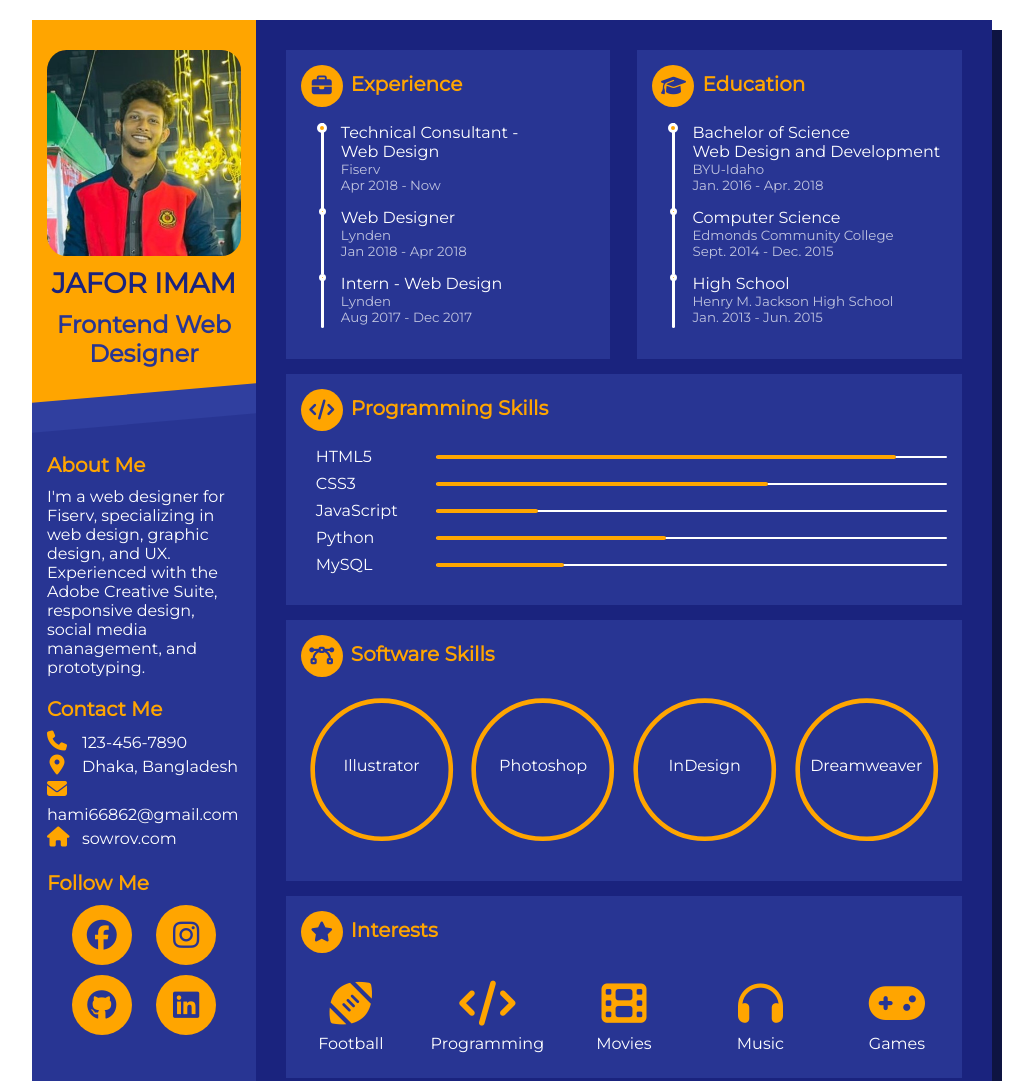
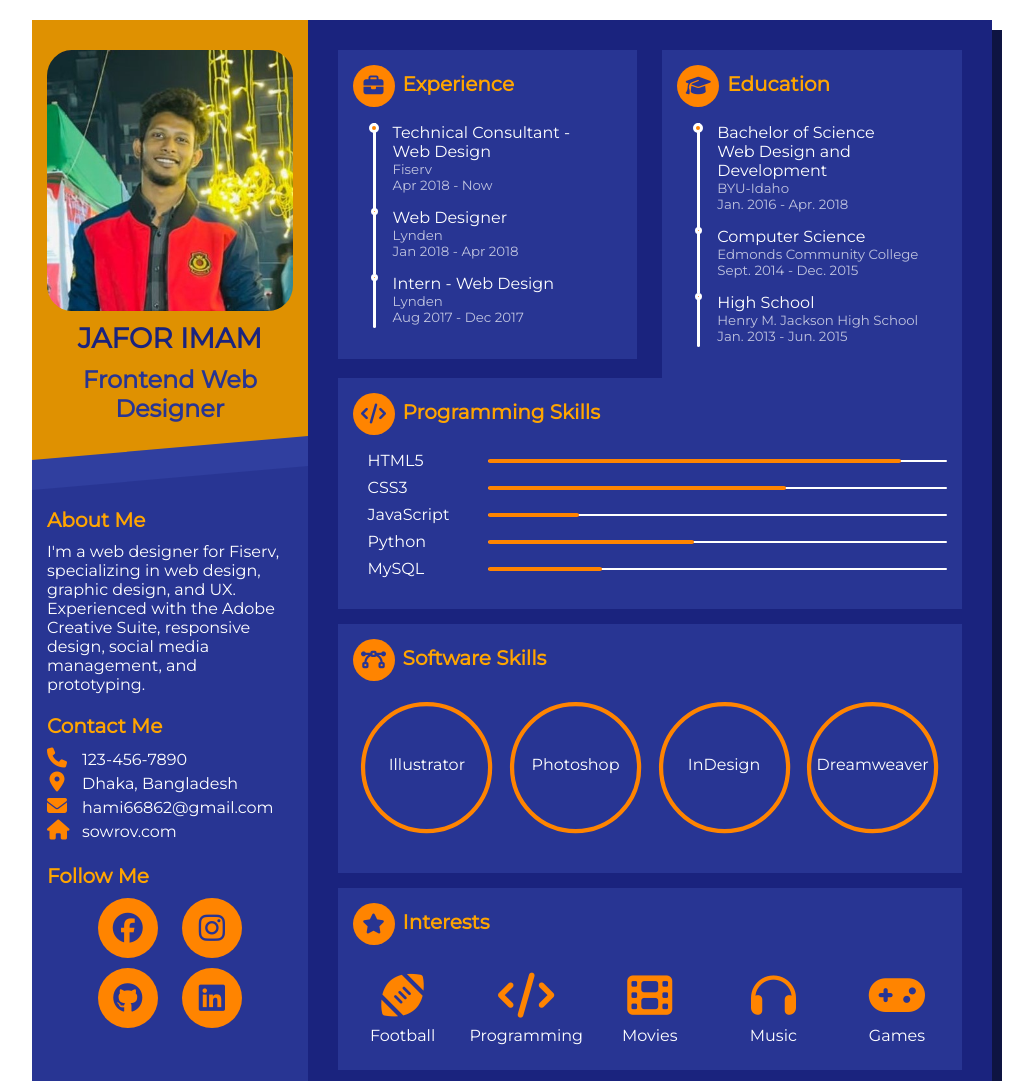
Before and after one commit to jaforimamsourov/30-Day-challenge, a plain HTML site: page index.html in a window 1280 px wide. Shown: the top 1081 px of the page, without its empty margins (128-1161 px from the left). Drawn offline with Linux system fonts and the light colour scheme.

Commit message:
base with

```diff
--- a/style.css
+++ b/style.css
@@ -9,8 +9,8 @@
 --lightest-blue: #9fa8da;
 --white: #ffffff;
 --black: #0e1442;
---orange: #ffb300;
---yellow: #fdd835;
+--orange: #ff8400;
+--yellow: #d19f54;
 --dark-pink: #ad1457;
 --light-pink: #d81b60;
 }
@@ -87,13 +87,13 @@ h3 {
   padding-bottom: 0;
 }
 .resume .base {
-  width: 30%;
+  width: 40%;
   padding: 30px 15px;
   background: var(--darker-blue);
   color: var(--white);
 }
 .resume .base .profile {
-  background: orange;
+  background: rgba(224, 146, 0, 0.998);
   padding: 30px 15px 40px 15px;
   margin: -30px -15px 45px -15px;
   position: relative;
@@ -147,16 +147,16 @@ h3 {
   line-height: 24px;
 }
 .resume .base .contact div a:hover {
-  color: yellow;
+  color: var(--yellow);
 }
 .resume .base .contact div a:hover span::after {
   width: 100%;
 }
 .resume .base .contact div:hover i {
-  color: yellow;
+  color: var(--yellow);
 }
 .resume .base .contact div i {
-  color: orange;
+  color: var(--orange);
   width: 20px;
   height: 20px;
   font-size: 20px;
@@ -170,7 +170,7 @@ h3 {
 .resume .base .contact div span::after {
   content: "";
   position: absolute;
-  background: yellow;
+  background: var(--yellow);
   height: 1px;
   width: 0;
   bottom: 0;
@@ -186,7 +186,7 @@ h3 {
   vertical-align: text-bottom;
 }
 .resume .base .follow .box a:hover i {
-  background: yellow;
+  background: var(--yellow);
   border-radius: 5px;
   transform: rotate(45deg) scale(0.8);
 }
@@ -196,7 +196,7 @@ h3 {
 .resume .base .follow .box i {
   display: inline-block;
   font-size: 30px;
-  background: orange;
+  background: var(--orange);
   width: 60px;
   height: 60px;
   border-radius: 50%;
@@ -230,7 +230,7 @@ h3 {
 }
 .resume .func h3 i {
   color: var(--darker-blue);
-  background: orange;
+  background: var(--orange);
   width: 42px;
   height: 42px;
   font-size: 20px;
@@ -263,7 +263,7 @@ h3 {
 }
 .resume .func .work ul li:hover span,
 .resume .func .edu ul li:hover span {
-  color: yellow;
+  color: var(--yellow);
 }
 @keyframes circle {
   from {
@@ -300,7 +300,7 @@ h3 {
   width: 7px;
   height: 7px;
   border: 3px solid var(--white);
-  background: orange;
+  background: var(--orange);
   border-radius: 50%;
   left: 3px;
   z-index: 1;
@@ -343,11 +343,11 @@ h3 {
   transition-duration: 0.3s;
 }
 .resume .func .skills-prog ul li:hover {
-  color: yellow;
+  color: var(--yellow);
 }
 .resume .func .skills-prog ul li:hover .skills-bar .bar {
-  background: yellow;
-  box-shadow: 0 0 0 1px yellow;
+  background: var(--yellow);
+  box-shadow: 0 0 0 1px var(--yellow);
 
 }
 .resume .func .skills-prog ul li span {
@@ -365,8 +365,8 @@ h3 {
   position: absolute;
   top: -1px;
   height: 4px;
-  background: orange;
-  box-shadow: 0 0 0 orange;
+  background: var(--orange);
+  box-shadow: 0 0 0 var(--orange);
   border-radius: 5px;
   width: var(--i);
 }
@@ -385,7 +385,7 @@ h3 {
   position: relative;
 }
 .resume .func .skills-soft ul li:hover svg .cbar {
-  stroke: yellow;
+  stroke: var(--yellow);
   stroke-width: 4px;
 }
 .resume .func .skills-soft ul li:hover span,
@@ -403,7 +403,7 @@ h3 {
 }
 .resume .func .skills-soft ul li svg .cbar {
   stroke-width: 3px;
-  stroke: orange;
+  stroke: var(--orange);
   stroke-linecap: round;
   width: var(--i);
 }
@@ -444,7 +444,7 @@ h3 {
   transform: scale(1.2);
 }
 .resume .func .interests-items div:hover span {
-  color: yellow;
+  color: var(--yellow);
   transition-duration: 0.3s;
 }
 .resume .func .interests-items div i {
@@ -452,7 +452,7 @@ h3 {
   width: 60px;
   height: 60px;
   line-height: 60px;
-  color: orange;
+  color: var(--orange);
   transition-duration: 0.3s;
 }
 .resume .func .interests-items div span {
```
